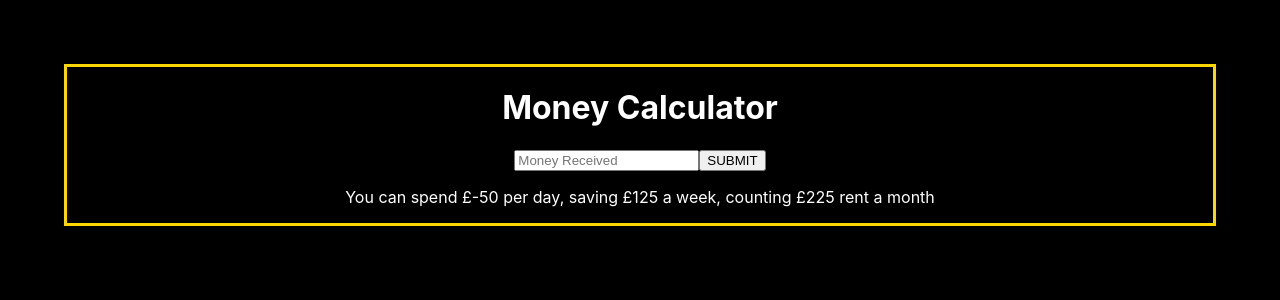
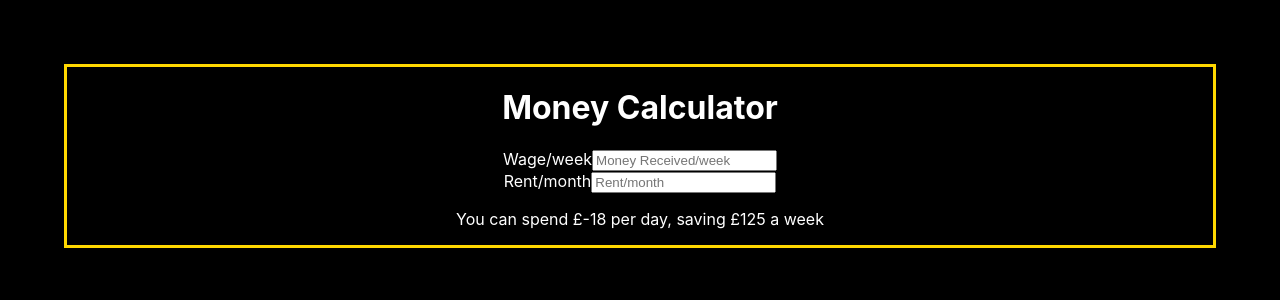
Before and after one commit to lpewton/taxes-calculator, a React (Create React App) app in the folder my-app/: page / in a window 1280 px wide. Shown: the top 300 px of the page. Built offline with nearby package versions, Linux system fonts and the light colour scheme.

Commit message:
Add rent into consideration

```diff
--- a/my-app/src/App.js
+++ b/my-app/src/App.js
@@ -4,10 +4,15 @@ import React, { useState } from 'react';
 function App() {
 
   const [inputValue, setInputValue] = useState('');
-  const perDiam = Math.floor((inputValue - 350) / 7)
+  const [rentValue, setrentValue] = useState('');
+  const perDiam = Math.floor((inputValue - 125 - rentValue / 4) / 7)
 
   const InputChange = (event) => {
     setInputValue(event.target.value);
+  };
+
+  const rentChange = (event) => {
+    setrentValue(event.target.value);
   };
 
   return (
@@ -16,15 +21,27 @@ function App() {
     <div>
       <h1>Money Calculator</h1>
     </div>
+    <div>
+      <label>Wage/week</label>
     <input
-    type="text"
-    placeholder="Money Received"
+    type="integer"
+    placeholder="Money Received/week"
     value={inputValue}
     onChange={InputChange}
     className='newChoreInput'
   />
-  <button>SUBMIT</button>
-  <p>You can spend £{perDiam} per day, saving £125 a week, counting £225 rent a month</p>
+  </div>
+  <div>
+  <label>Rent/month</label>
+  <input
+    type="integer"
+    placeholder="Rent/month"
+    value={rentValue}
+    onChange={rentChange}
+    className='newChoreInput'
+  />
+  </div>
+  <p>You can spend £{perDiam} per day, saving £125 a week</p>
   </div>
   </div>
   );
```
